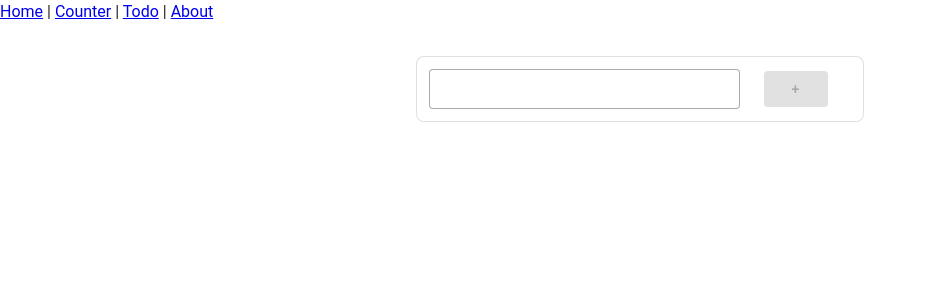
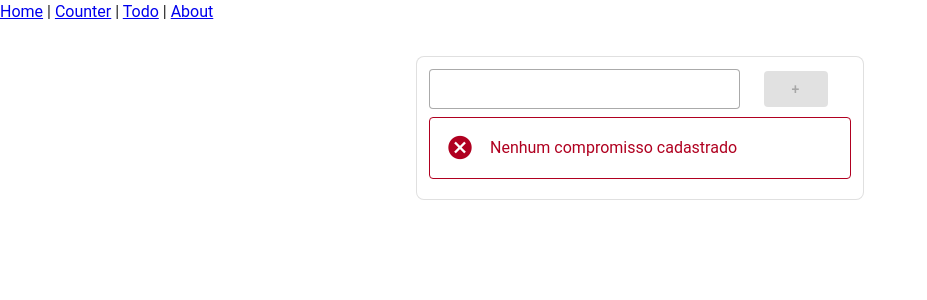
Before and after one commit to betogroo/nuxt-4-base, a Nuxt app: page /todo in a window 1280 px wide. Shown: the top 300 px of the page, without its empty margins (0-927 px from the left). Built offline with nearby package versions, Linux system fonts and the light colour scheme.

Commit message:
feat: add alert message when do not hav todos

```diff
--- a/app/pages/todo/index.vue
+++ b/app/pages/todo/index.vue
@@ -41,6 +41,9 @@
           @toggle-item="toggleIsDone(todo.id)"
         />
       </v-list>
+      <v-alert v-else class="my-2" data-testid="no-todo" type="error" variant="outlined"
+        >Nenhum compromisso cadastrado</v-alert
+      >
     </v-sheet>
   </v-container>
 </template>
```
